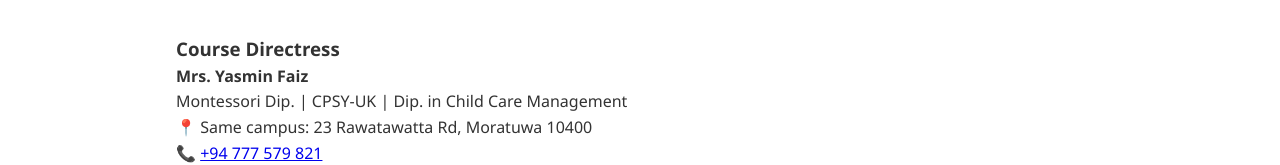
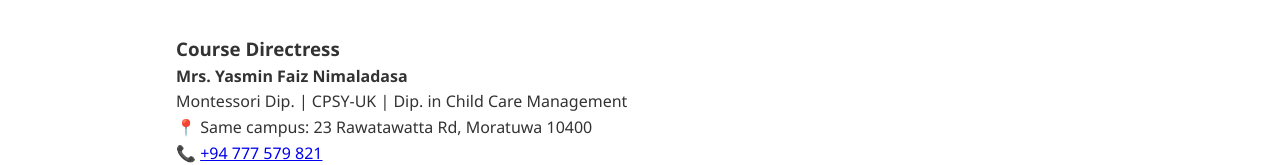
Before and after one commit to AkmalNimaladasa/futuregrads-website, a plain HTML site: page training.html in a window 1280 px wide. Shown: the part 438-603 px from the top of the page. Drawn offline with Linux system fonts and the light colour scheme.

Commit message:
Update training.html

```diff
--- a/training.html
+++ b/training.html
@@ -37,7 +37,7 @@
     </ul>
 
     <h3>Course Directress</h3>
-    <p><strong>Mrs. Yasmin Faiz</strong><br>
+    <p><strong>Mrs. Yasmin Faiz Nimaladasa</strong><br>
     Montessori Dip. | CPSY-UK | Dip. in Child Care Management</p>
 
     <p>📍 Same campus: 23 Rawatawatta Rd, Moratuwa 10400</p>
```
